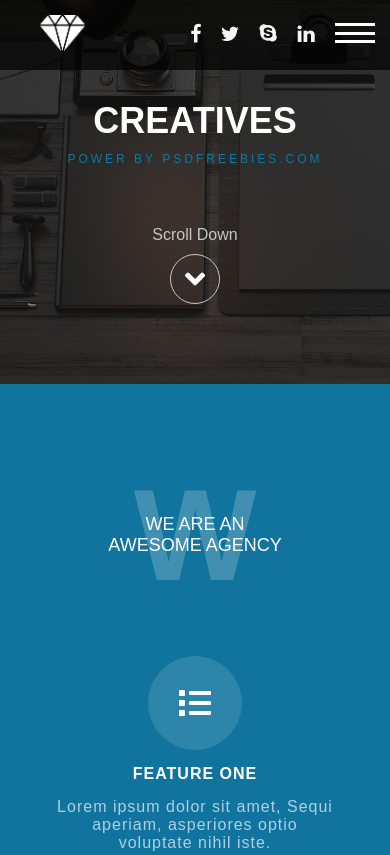
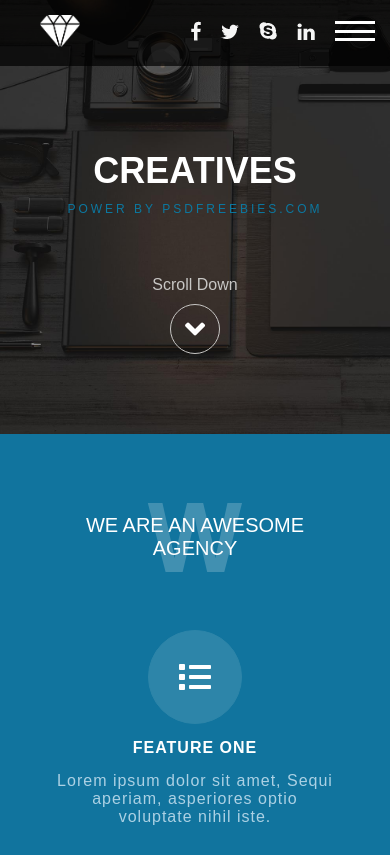
Before and after one commit to islomrakhimkulov/creatives, a plain HTML site: page index.html in a window 390 px wide. Shown: the top 855 px of the page. Drawn offline with Linux system fonts and the light colour scheme.

Commit message:
awesome is changed

```diff
--- a/css/style.css
+++ b/css/style.css
@@ -1012,7 +1012,7 @@ footer{
     padding: 15px 0;
   }
   .menu .logo img{
-    width: 70px;
+    width: 65px;
   }
   .nav-social ul{
     display: flex;
@@ -1024,7 +1024,7 @@ footer{
 }
   .creatives h1{
     font-size: 36px;
-    padding-top: 100px;
+    padding-top: 150px;
     padding-bottom: 10px;
   }
   .creatives p{
@@ -1040,14 +1040,14 @@ footer{
   }
 /*  start Awesome*/
   .awesome{
-    padding:  50px 5px;
+    padding:  30px 5px;
   }
   .overflow{
-    padding: 80px;
-    font-size: 18px;
+    padding: 50px;
+    font-size: 20px;
   }
   .overflow::before{
-    font-size: 130px;
+    font-size: 100px;
   }
   .feat-cards{
     display: block;
```
